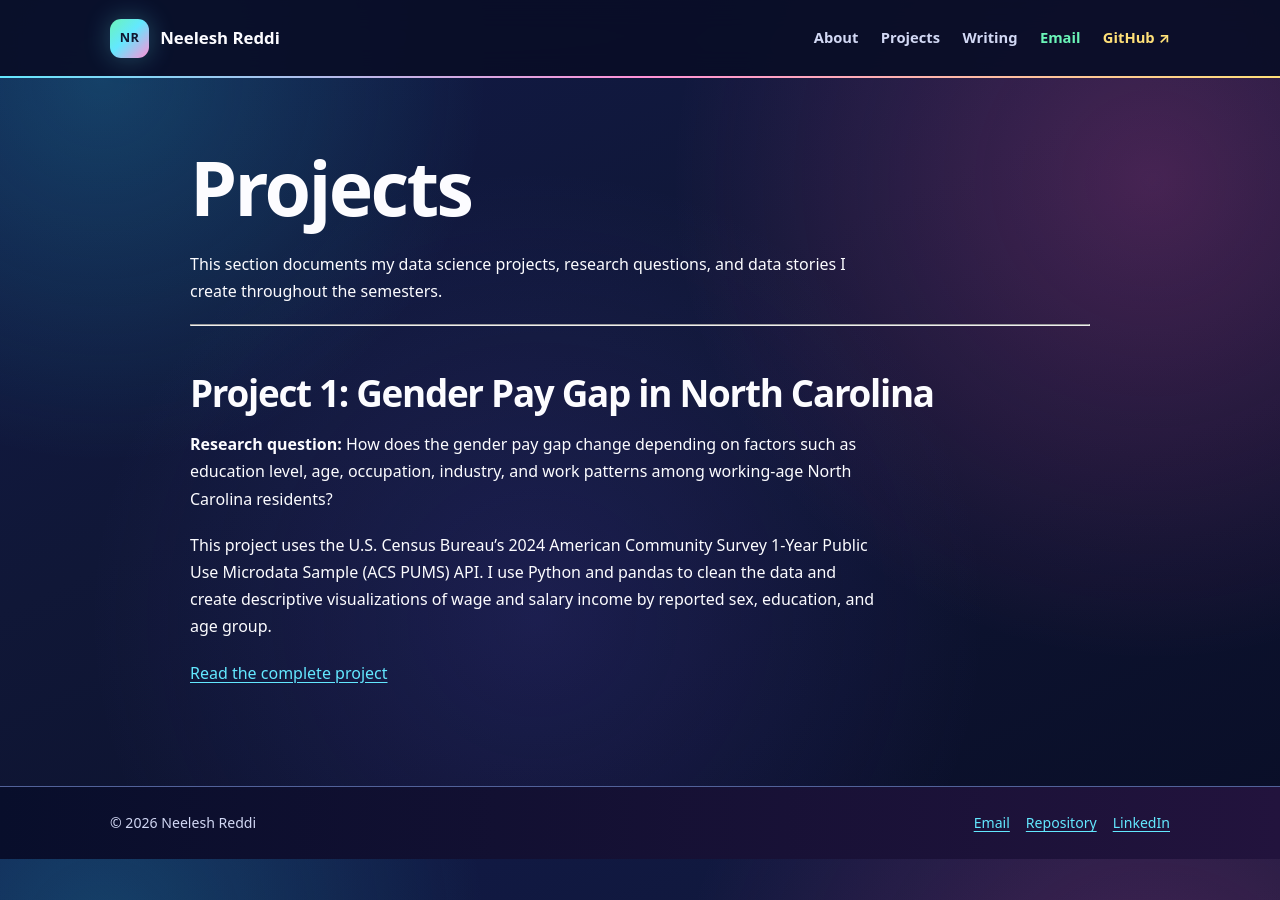
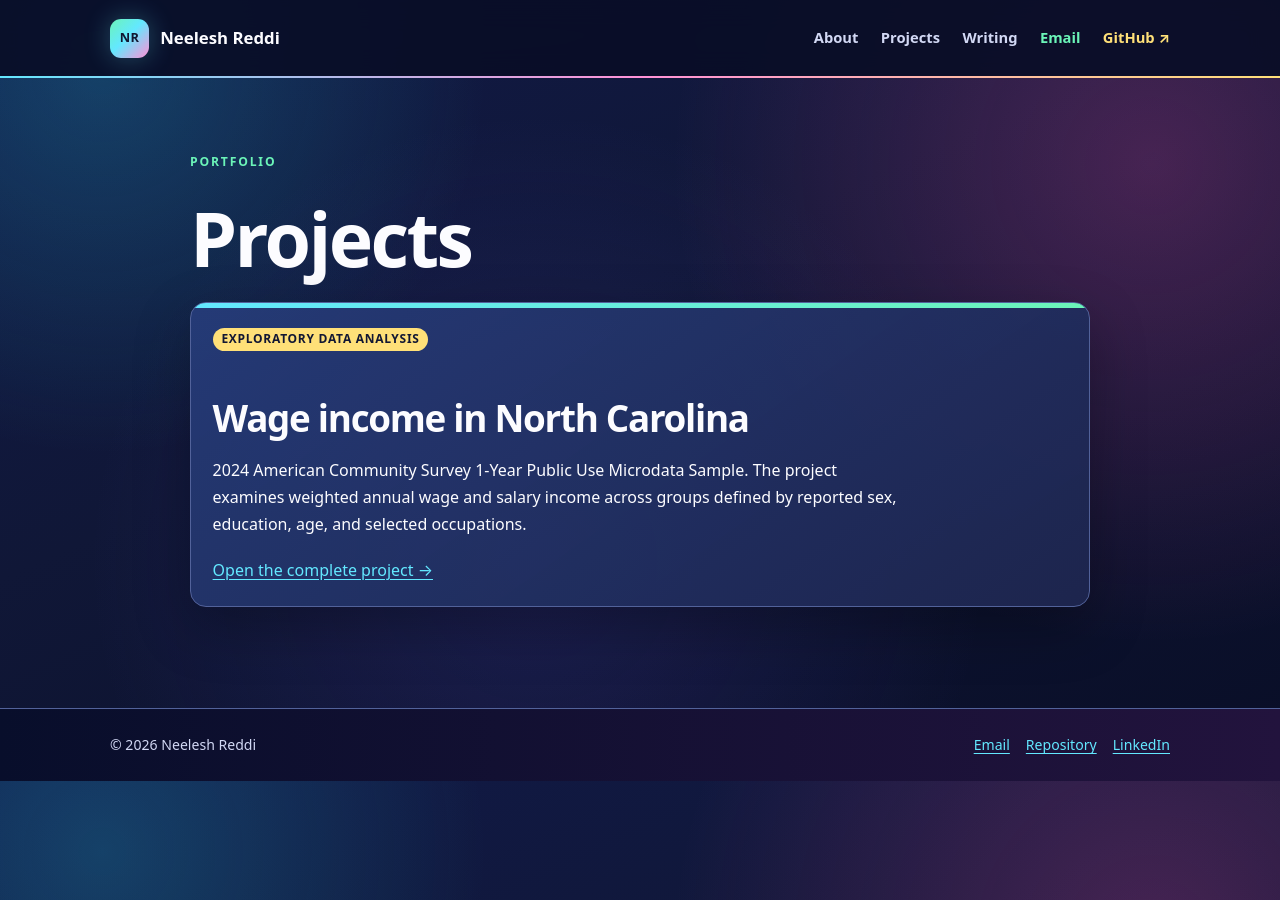
Before and after one commit to nreddi2/data-science-portfolio, a Jekyll site: the page built from projects.md, in a window 1280 px wide. Built offline with Jekyll 4.4.1, drawn with Linux system fonts in a browser that asks for light colours; our own code applies the rules of GitHub Pages for plain Markdown files.

Commit message:
Add files via upload

```diff
--- a/projects.md
+++ b/projects.md
@@ -1,12 +1,15 @@
+---
+layout: default
+title: Projects
+permalink: /projects/
+---
+
+<span class="eyebrow">Portfolio</span>
 # Projects
 
-This section documents my data science projects, research questions, and data stories I create throughout the semesters.
-
----
-## Project 1: Gender Pay Gap in North Carolina
-
-**Research question:** How does the gender pay gap change depending on factors such as education level, age, occupation, industry, and work patterns among working-age North Carolina residents?
-
-This project uses the U.S. Census Bureau's 2024 American Community Survey 1-Year Public Use Microdata Sample (ACS PUMS) API. I use Python and pandas to clean the data and create descriptive visualizations of wage and salary income by reported sex, education, and age group.
-
-[Read the complete project](gender-pay-gap.md)
+<div class="card">
+  <span class="tag">Exploratory data analysis</span>
+  <h2>Wage income in North Carolina</h2>
+  <p>2024 American Community Survey 1-Year Public Use Microdata Sample. The project examines weighted annual wage and salary income across groups defined by reported sex, education, age, and selected occupations.</p>
+  <p><a href="{{ '/projects/wage-income-north-carolina/' | relative_url }}">Open the complete project →</a></p>
+</div>
```
